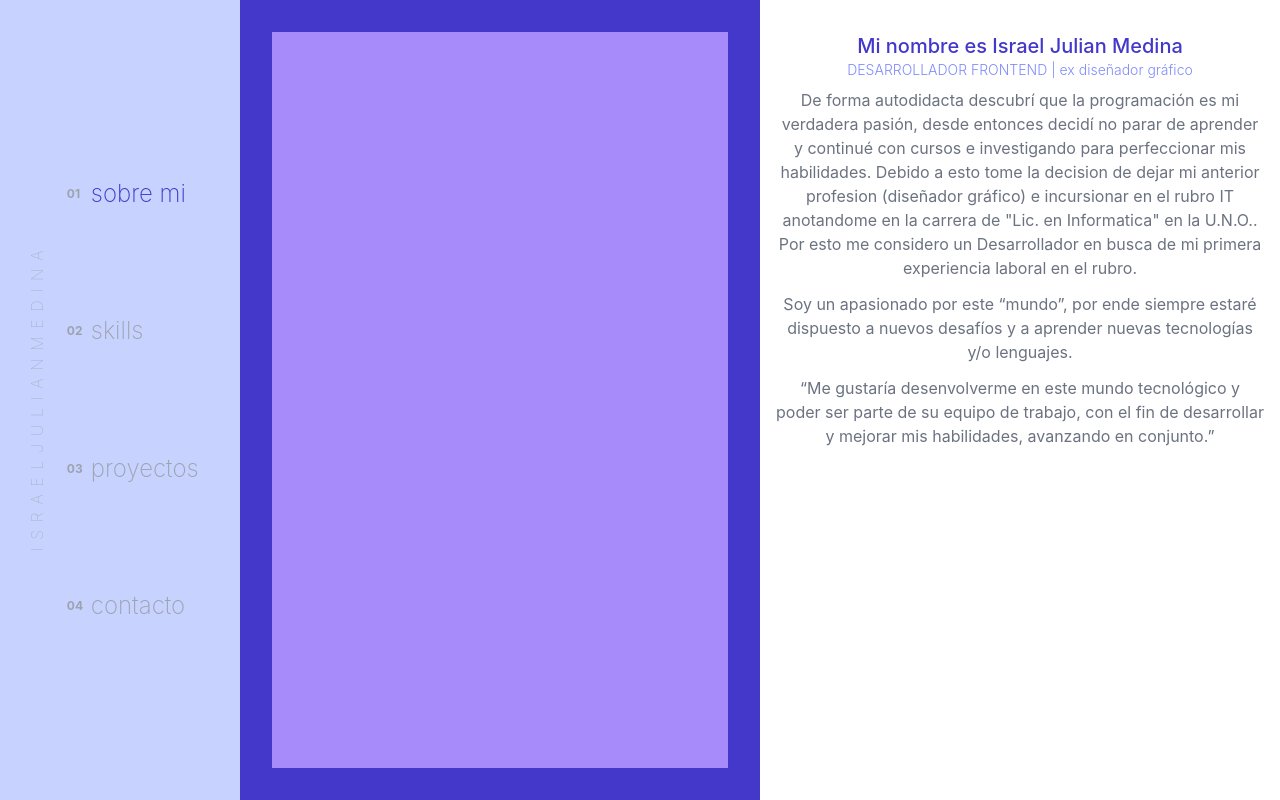
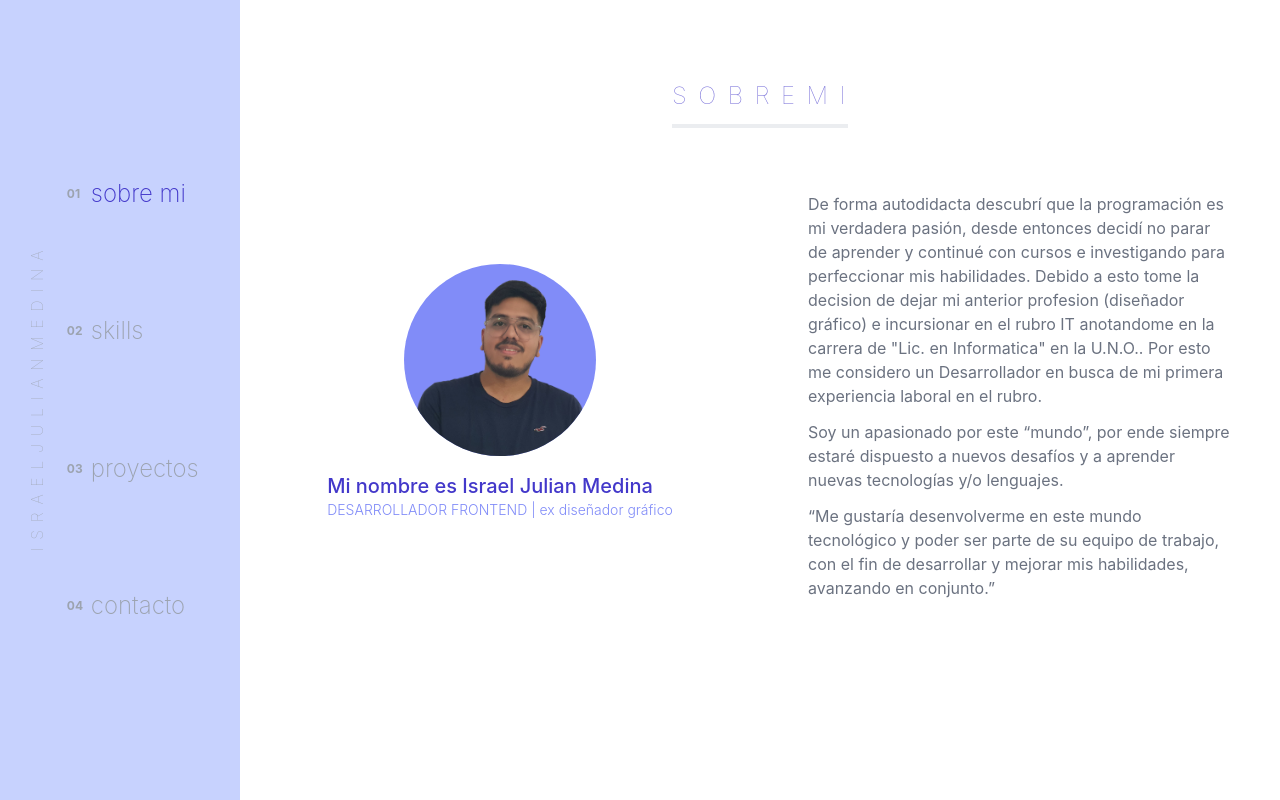
Before and after one commit to JulianMedd/israeljulianmedina, a Next.js app: page /about-me in a window 1280 px wide. Built offline with nearby package versions, Linux system fonts and the light colour scheme.

Commit message:
fixing somes bugs and starting wiht the Skills component

```diff
--- a/components/aboutMe/About.js
+++ b/components/aboutMe/About.js
@@ -1,22 +1,31 @@
 import React from 'react';
 import LayoutSection from '../layout/LayoutSection';
+import Image from 'next/image';
+import fotoPerfil from "../../public/foto_perfil.png";
 
 const About = () => {
     return (
-        <LayoutSection>
-                <h2 className="text-indigo-700 font-thin tracking-widest py-8 lg:hidden text-2xl">
-                    S O B R E  M I
-                </h2>
-                <article className="w-full h-60 lg:h-full lg:w-1/2 bg-indigo-700 p-8">
+        <LayoutSection title="S O B R E  M I">
+                <div className="w-full flex flex-col items-center lg:flex-row">
                         {/* foto */}
-                    <div className="w-full h-full bg-purple-400">
-
+                    <article className="w-full h-60 flex flex-col items-center lg:h-full lg:w-1/2">
+                        <div className="w-48 h-48 rounded-full overflow-hidden bg-indigo-400">
+                            <div className="w-full h-full overflow-hidden pt-4">
+                                <Image
+                                    src={fotoPerfil}
+                                    layout='responsive'
+                                />
+                            </div>
+                        </div>
+                        <div className="hidden lg:inline-block pt-4">
+                            <h3 className="text-indigo-700 text-xl font-medium">Mi nombre es Israel Julian Medina</h3>
+                            <h4 className="text-sm font-light text-indigo-400">DESARROLLADOR FRONTEND | <span>ex diseñador gráfico</span></h4>
                         </div>
                     </article>
-                <article className="w-full lg:h-full lg:w-1/2 px-4 py-8 text-center">
                         {/* texto */}
-                    <div className="flex flex-col items-center space-y-2">
-                        <div>
+                    <article className="w-full lg:h-full lg:w-1/2 px-4 text-center lg:text-left">
+                        <div className="flex flex-col items-center space-y-2 md:px-8">
+                            <div className="lg:hidden">
                                 <h3 className="text-indigo-700 text-xl font-medium">Mi nombre es Israel Julian Medina</h3>
                                 <h4 className="text-sm font-light text-indigo-400">DESARROLLADOR FRONTEND | <span>ex diseñador gráfico</span></h4>
                             </div>
@@ -33,6 +42,7 @@
                             </div>
                         </div>
                     </article>
+                </div>
         </LayoutSection>
     )
 }
--- a/components/hero/Hero.js
+++ b/components/hero/Hero.js
@@ -7,7 +7,7 @@
     return (
         <LayoutSection over={true}>
 
-                <div className="relative w-full h-1/2 px-8 pt-8 text-center md:px-2 md:w-1/2">
+                <div className="relative w-full h-1/2 px-8 pt-8 text-center md:px-2 lg:w-1/2">
                     <div className="-z-1 leading-none absolute -left-10 -top-20 text-10xl font-black text-indigo-100">
                         <p>HO</p>
                         <p className="-mt-20">LA!</p>
@@ -24,7 +24,7 @@
                             </a>
                     </div>
                 </div>
-                <div className="w-3/4 h-1/2 overflow-hidden lg:self-end md:w-1/2 lg:h-4/5">
+                <div className="w-3/4 h-1/2 overflow-hidden lg:self-end lg:w-1/2 lg:h-4/5">
                     <Image
                         src={fotoPerfil}
                         layout='responsive'
--- a/components/layout/LayoutSection.js
+++ b/components/layout/LayoutSection.js
@@ -1,20 +1,23 @@
 import React from 'react'
 
-const LayoutSection = ({children, over=false}) => {
+const LayoutSection = ({children, over=false,title=""}) => {
     return (
         <>
         {over ?
             (
-                <section className="animate-apear pt-14 w-screen flex flex-col items-center lg:flex-row md:pl-60 md:pt-0">
-                <div className="h-screen w-full overflow-hidden flex flex-col items-center lg:flex-row md:pt-0">
-                {children}
-                </div>
+                <section className="animate-apear h-screen pt-14 w-screen md:pl-60 md:pt-0">
+                    <div className="h-full w-full overflow-hidden flex flex-col items-center lg:flex-row">
+                        {children}
+                    </div>
                 </section>
             ):(
-                <section className="animate-apear pt-14 w-screen flex flex-col items-center lg:h-screen lg:flex-row md:pl-60 md:pt-0">
-
-                {children}
-
+                <section className="animate-apear pt-20 w-screen lg:h-full md:pl-60">
+                    <div className="flex flex-col items-center lg:h-4/5">
+                        <h2 className="text-indigo-700 font-thin tracking-widest pb-3 mb-14 text-2xl border-b-4 animate-pulse">
+                            {title}
+                        </h2>
+                        {children}
+                    </div>
                 </section>
             )}
         </>
--- a/components/menu/Nav.js
+++ b/components/menu/Nav.js
@@ -7,7 +7,7 @@
     const router = useRouter();
 
     return(
-        <nav className={`w-4/5 h-screen absolute top-0 ${ open ? 'left-0 ' : '-left-full'} md:left-0 md:w-60 z-50 bg-indigo-200 py-14 pl-18 md:pl-2 pr-6 flex items-center justify-evenly duration-700`}>
+        <nav className={`w-4/5 h-screen fixed top-0 ${ open ? 'left-0 ' : '-left-full'} md:left-0 md:w-60 z-50 bg-indigo-200 py-14 pl-18 md:pl-2 pr-6 flex items-center justify-evenly duration-700`}>
             <div className="absolute top-4 right-4 text-indigo-700 md:hidden text-2xl font-light" onClick={()=>isOpen()}>
                 <svg xmlns="http://www.w3.org/2000/svg" className="h-7 w-7" viewBox="0 0 20 20" fill="currentColor">
                     <path fillRule="evenodd" d="M4.293 4.293a1 1 0 011.414 0L10 8.586l4.293-4.293a1 1 0 111.414 1.414L11.414 10l4.293 4.293a1 1 0 01-1.414 1.414L10 11.414l-4.293 4.293a1 1 0 01-1.414-1.414L8.586 10 4.293 5.707a1 1 0 010-1.414z" clipRule="evenodd" />
--- /dev/null
+++ b/components/skills/SkillCard.js
@@ -0,0 +1,18 @@
+import React from 'react'
+
+const SkillCard = () => {
+    return (
+        <article className="w-20 h-32 flex flex-col items-center p-2">
+            <div className="w-4/5 h-4/5 bg-indigo-700">
+                <div className="h-full w-full">
+                    {/* Image */}
+                </div>
+            </div>
+            <h2 className="pt-2 text-indigo-700 text-base font-medium">
+                {/* tittle */}TTULOO
+            </h2>
+        </article>
+    )
+}
+
+export default SkillCard
--- /dev/null
+++ b/components/skills/SkillsPage.js
@@ -0,0 +1,16 @@
+import React from 'react'
+import LayoutSection from '../layout/LayoutSection'
+import SkillCard from './SkillCard'
+
+const SkillsPage = () => {
+    return (
+        <LayoutSection title="S K I L L S">
+            <div className="flex flex-row items-center">
+                <SkillCard/>
+                <SkillCard/>
+            </div>
+        </LayoutSection>
+    )
+}
+
+export default SkillsPage
--- /dev/null
+++ b/pages/skills.js
@@ -0,0 +1,14 @@
+import React from 'react'
+import NavBar from '../components/menu'
+import SkillsPage from '../components/skills/SkillsPage'
+
+const Skills = () => {
+    return (
+        <main>
+            <NavBar/>
+            <SkillsPage/>
+        </main>
+    )
+}
+
+export default Skills
--- a/styles/globals.css
+++ b/styles/globals.css
@@ -23,3 +23,7 @@
   writing-mode: vertical-lr;
   transform: rotate(180deg);
 }
+
+.shape{
+  border-radius: 50% 50% 48% 52% / 37% 35% 65% 63%  ;
+}
```
Lines whose indentation alone changed are shown as unchanged.
